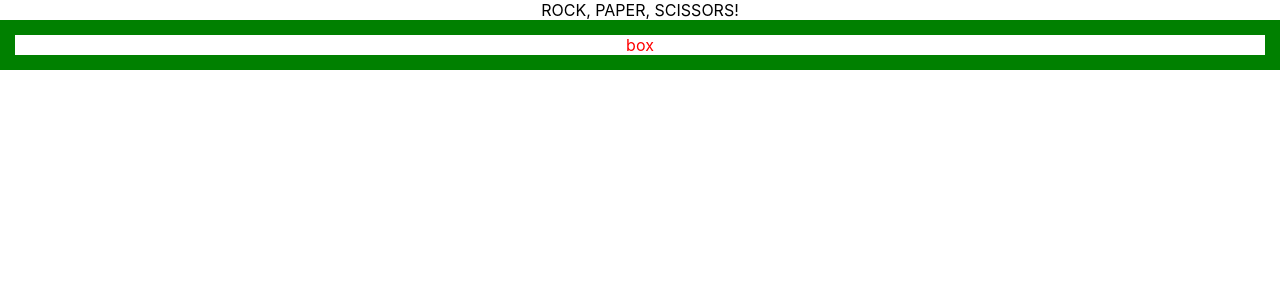
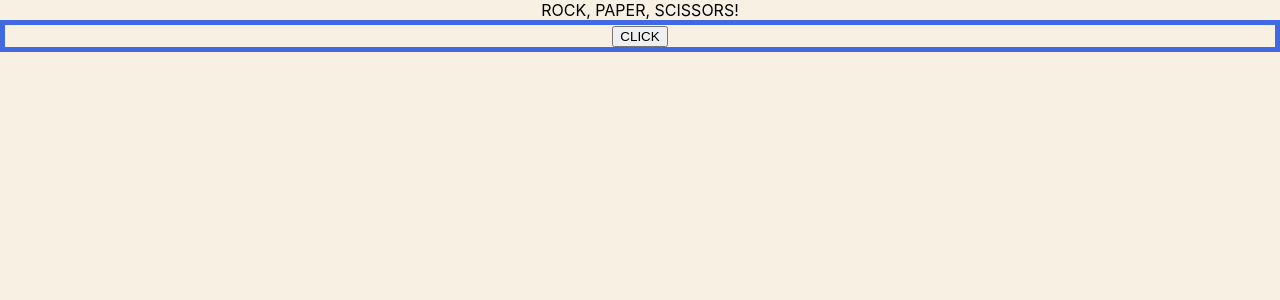
Before and after one commit to Cglowicki/rock-paper-scissors, a React (Create React App) app: page / in a window 1280 px wide. Shown: the top 300 px of the page. Built offline with nearby package versions, Linux system fonts and the light colour scheme.

Commit message:
change background color and playbox style

```diff
--- a/src/App.js
+++ b/src/App.js
@@ -5,9 +5,9 @@ function App() {
   return (
     <div className="App">
       ROCK, PAPER, SCISSORS!
-      <body>
+
         <Playbox />
-      </body>
+
     </div>
   );
 }
--- a/src/components/Button.js
+++ b/src/components/Button.js
@@ -2,6 +2,7 @@ import React from 'react';
 
 function click() {
   alert("I was clicked!");
+  console.log('click');
 };
 
 function Button() {
--- a/src/components/Playbox.css
+++ b/src/components/Playbox.css
@@ -1,4 +1,4 @@
 #playbox {
   color: red;
-  border: 15px solid green;
+  border: 5px solid royalblue;
 }
--- a/src/components/Playbox.js
+++ b/src/components/Playbox.js
@@ -1,11 +1,11 @@
 import React from 'react';
-
+import Button from './Button';
 import './Playbox.css';
 
 function Playbox() {
   return (
     <div id="playbox">
-      box
+      <Button />
     </div>
   );
 }
--- a/src/index.css
+++ b/src/index.css
@@ -5,6 +5,7 @@ body {
     sans-serif;
   -webkit-font-smoothing: antialiased;
   -moz-osx-font-smoothing: grayscale;
+  background-color: #F8F0E3;
 }
 
 code {
```
